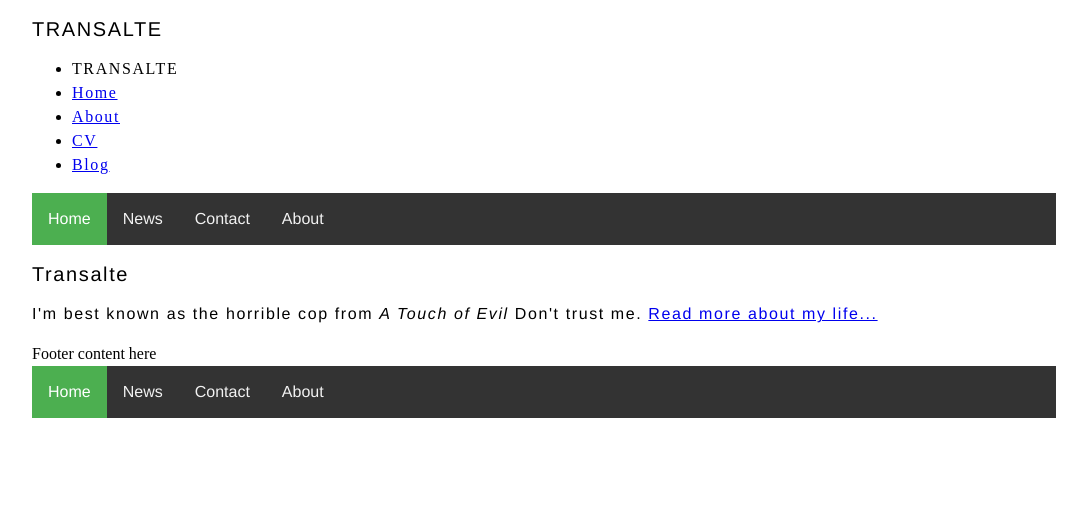
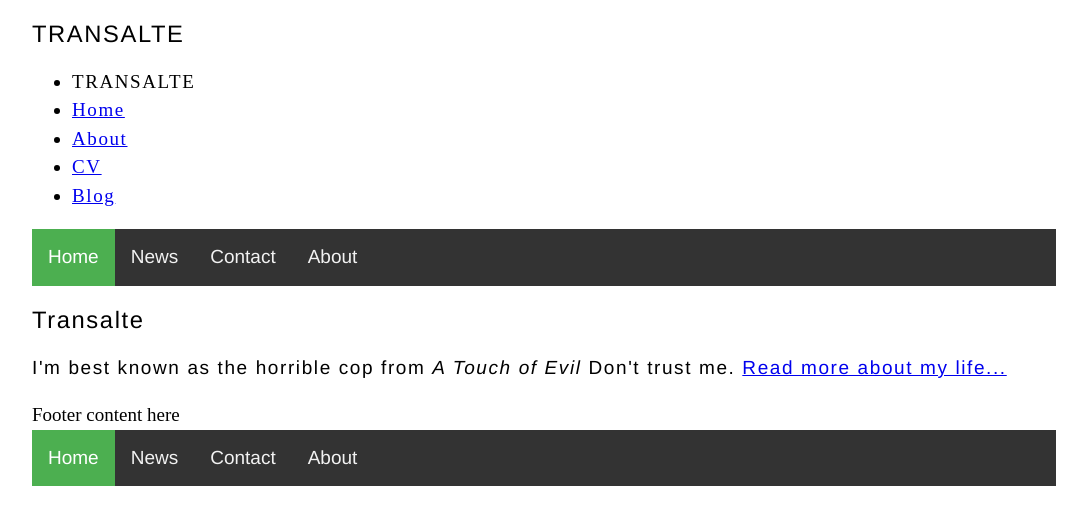
Before and after one commit to transalte/transalte.github.io, a Jekyll site: the page built from index.html, in a window 1280 px wide. Shown: the top 525 px of the page, without its empty margins (96-1183 px from the left). Built offline with Jekyll 4.4.1, drawn with Linux system fonts in a browser that asks for light colours.

Commit message:
Update main.css

```diff
--- a/css/main.css
+++ b/css/main.css
@@ -1,7 +1,7 @@
 body {
 margin-left: 10%;
 margin-right: 10%;
-font-size: 1em;
+font-size: 19px;
 line-height: 1.5em;
 }
 
```
